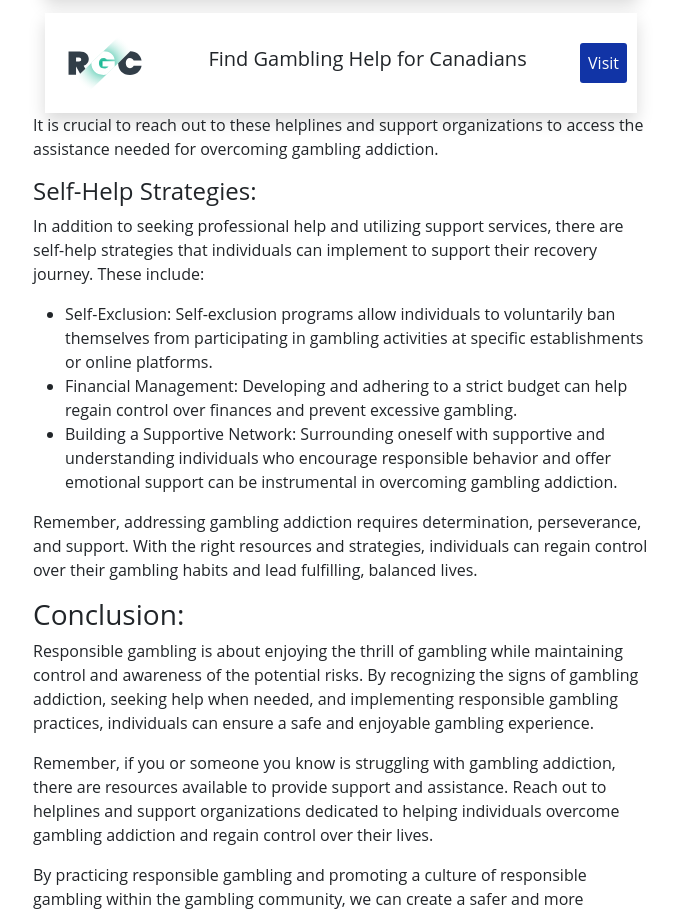
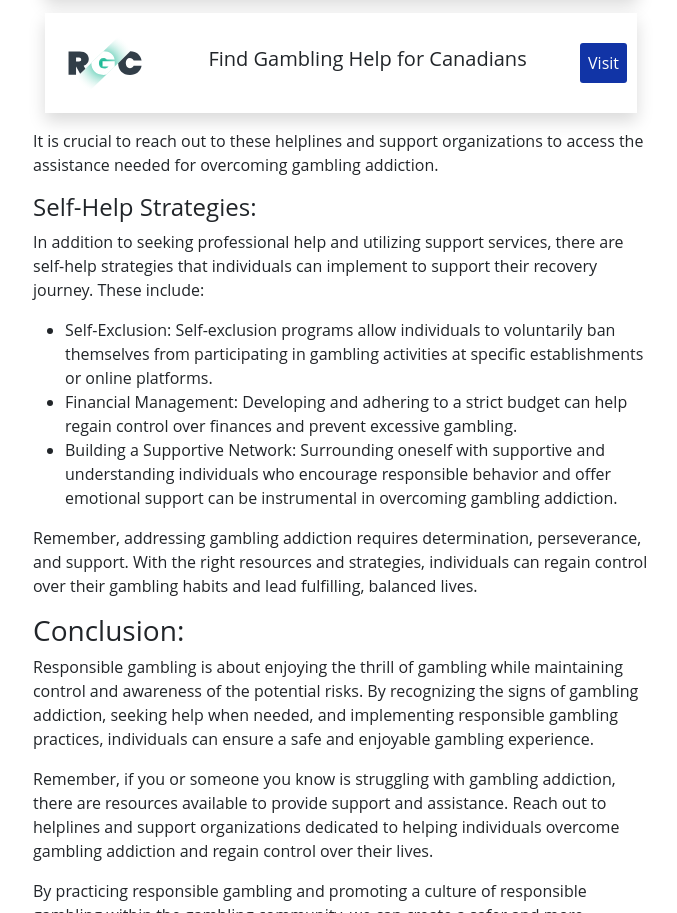
Before and after one commit to robertmartinsen/bettersitechoice, a website with bundled scripts: page html/articles/casinos/responsible-gambling:a-comprehensive-guide-to-safe-and-enjoyable-betting.html in a window 1280 px wide. Shown: the part 7203-8116 px from the top of the page, without its empty margins (299-976 px from the left). Built offline with nearby package versions, Linux system fonts and the light colour scheme.

Commit message:
padding on p

```diff
--- a/html/articles/casinos/responsible-gambling:a-comprehensive-guide-to-safe-and-enjoyable-betting.html
+++ b/html/articles/casinos/responsible-gambling:a-comprehensive-guide-to-safe-and-enjoyable-betting.html
@@ -551,7 +551,7 @@
 
                 </div>
 
-                <p>
+                <p class="pt-3">
                     It is crucial to reach out to these helplines and support organizations to access the assistance needed for overcoming gambling addiction.
                 </p>
 
```
